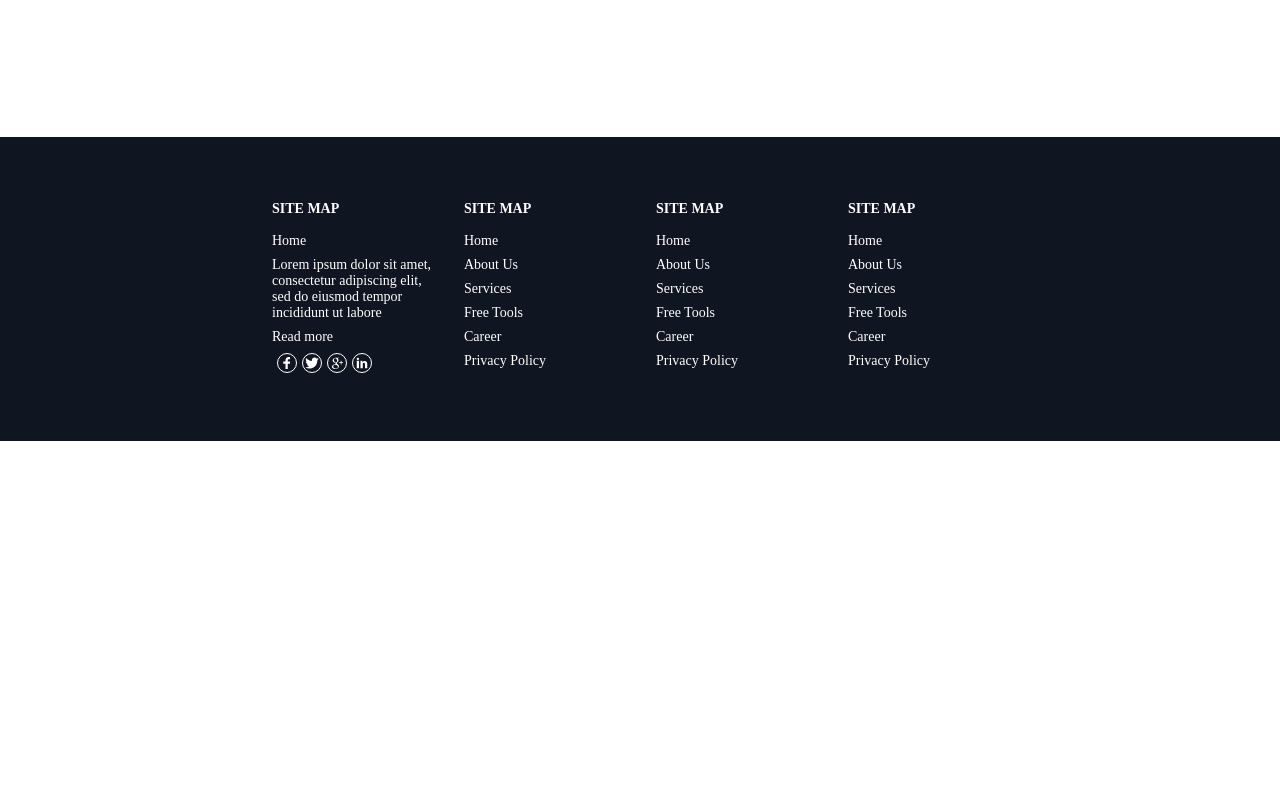
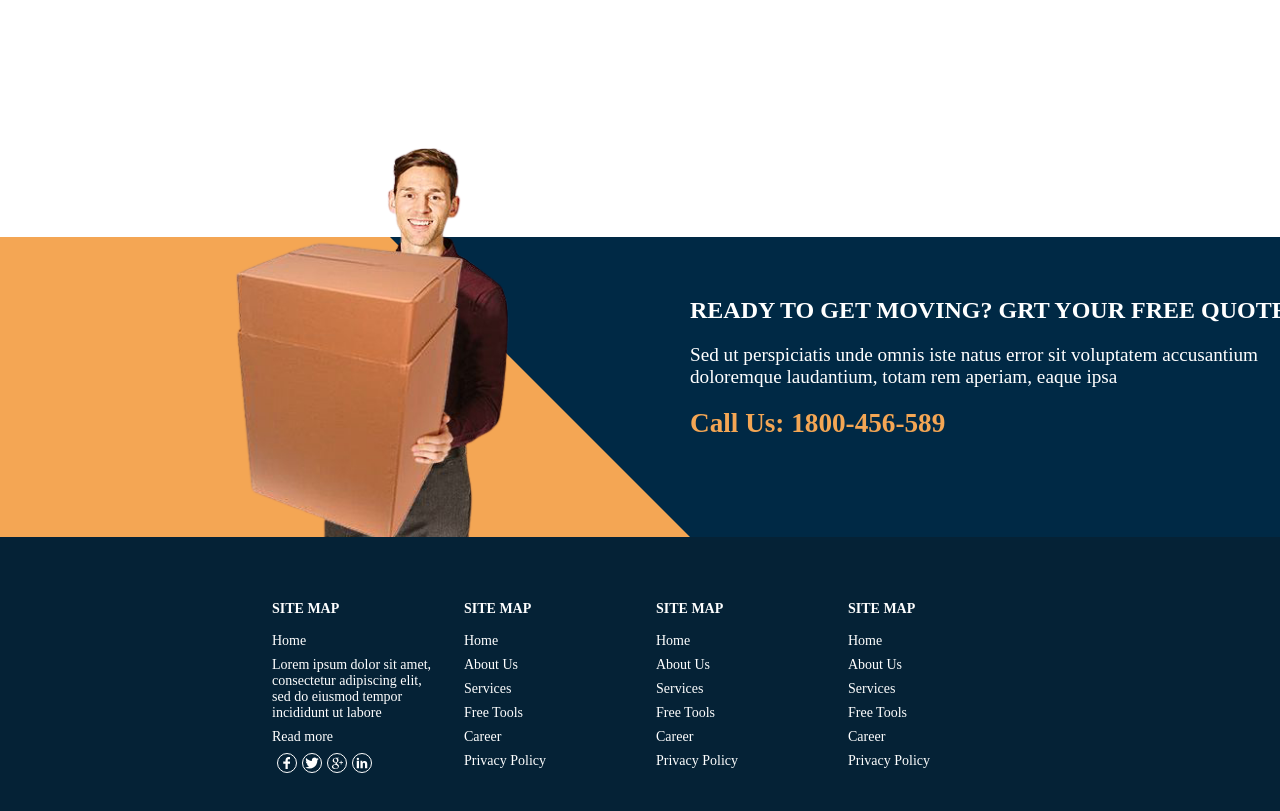
Before and after one commit to shahin1290/GoMove, a React (Create React App) app in the folder client/: page / in a window 1280 px wide. Shown: the part 3440-4251 px from the top of the page. Before the commit the page ends 3881 px from the top, so only its background shows below. Built offline with nearby package versions, Linux system fonts and the light colour scheme.

Commit message:
adds styling to Contact section

```diff
--- /dev/null
+++ b/client/src/components/ContactSection/index.js
@@ -0,0 +1,74 @@
+import React from 'react'
+import styled from 'styled-components'
+import contactHeroImg from '../../images/review-hero.png'
+
+const SectionContainer = styled.div`
+  position: relative;
+  top: 150px;
+  left: 50%;
+  height: 300px;
+  width: 100%;
+  background: #002945;
+  transform: translate(-50%, -50%);
+  display: flex;
+`
+const Content = styled.div`
+  width: 80%;
+  background: #002945;
+  border-left: 300px solid #f4a654;
+  border-top: 300px solid transparent;
+`
+const Imagebox = styled.div`
+  width: 40%;
+  height: 100%;
+  background: #f4a654;
+  img {
+    height: 390px;
+    position: relative;
+    bottom: 30%;
+    left: 50%;
+  }
+`
+
+const Wrap = styled.div`
+  position: relative;
+  top: -240px;
+  width: 600px;
+`
+const Title = styled.div`
+  font-size: 1.5rem;
+  text-transform: uppercase;
+  color: #fff;
+  font-weight: bold;
+`
+const Subtitle = styled.div`
+  font-size: 1.2rem;
+  color: #fff;
+  margin: 20px 0;
+`
+const Contact = styled.div`
+  font-size: 1.7rem;
+  color: #f4a654;
+  font-weight: bold;
+`
+const ContactSection = function (props) {
+  return (
+    <SectionContainer>
+      <Imagebox>
+        <img src={contactHeroImg} alt='contactHeroImg'></img>
+      </Imagebox>
+      <Content>
+        <Wrap>
+          <Title>Ready to get moving? grt your free quote</Title>
+          <Subtitle>
+            Sed ut perspiciatis unde omnis iste natus error sit voluptatem
+            accusantium doloremque laudantium, totam rem aperiam, eaque ipsa
+          </Subtitle>
+          <Contact>Call Us: 1800-456-589 </Contact>
+        </Wrap>
+      </Content>
+    </SectionContainer>
+  )
+}
+
+export default ContactSection
--- a/client/src/components/FaqSection/index.js
+++ b/client/src/components/FaqSection/index.js
@@ -4,7 +4,7 @@ import Accordion from '../Accordion'
 import ReactPlayer from 'react-player'
 
 const SectionContainer = styled.div`
-  height: 600px;
+  height: 700px;
   width: 100%;
 `
 const SectionWrapper = styled.div`
--- a/client/src/components/Footer/FooterElemetns.js
+++ b/client/src/components/Footer/FooterStyling.js
@@ -2,7 +2,7 @@ import styled from 'styled-components'
 import { Link } from 'react-router-dom'
 
 export const FooterContainer = styled.footer`
-  background-color: #101522;
+  background-color:  #052236;
 `
 export const FooterWrap = styled.div`
   padding: 48px 24px;
--- a/client/src/components/Footer/index.js
+++ b/client/src/components/Footer/index.js
@@ -7,7 +7,7 @@ import {
   FooterLinksContainer,
   FooterLinkTitle,
   FooterLink
-} from './FooterElemetns'
+} from './FooterStyling'
 import SocialIcons from '../SocialIcons'
 
 const Footer = () => {
--- a/client/src/pages/index.js
+++ b/client/src/pages/index.js
@@ -8,6 +8,7 @@ import QuoteSection from '../components/QuoteSection'
 import ReviewsSection from '../components/ReviewsSection'
 import ProcessSection from '../components/ProcessSection'
 import FaqSection from '../components/FaqSection'
+import ContactSection from '../components/ContactSection'
 
 const Home = () => {
   return (
@@ -20,6 +21,7 @@ const Home = () => {
       <ReviewsSection />
       <ProcessSection />
       <FaqSection />
+      <ContactSection />
       <Footer />
     </>
   )
```
